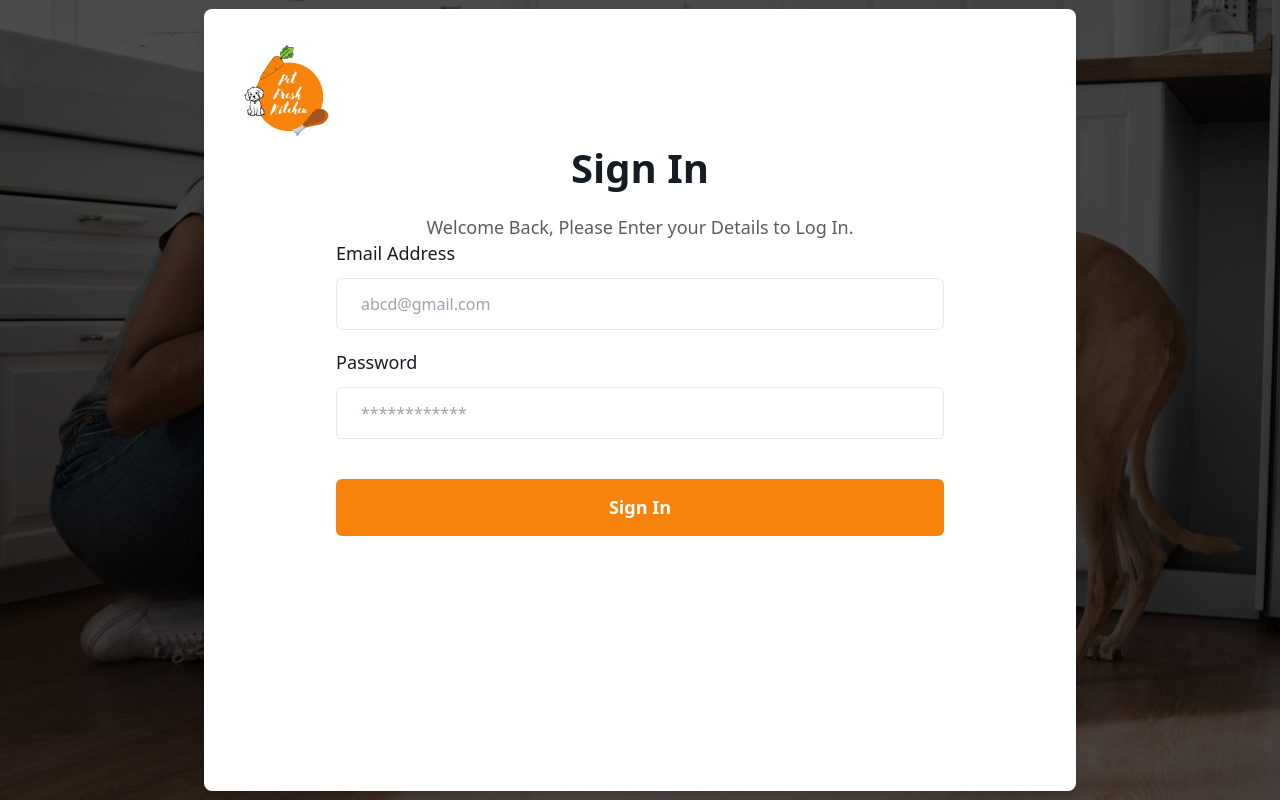
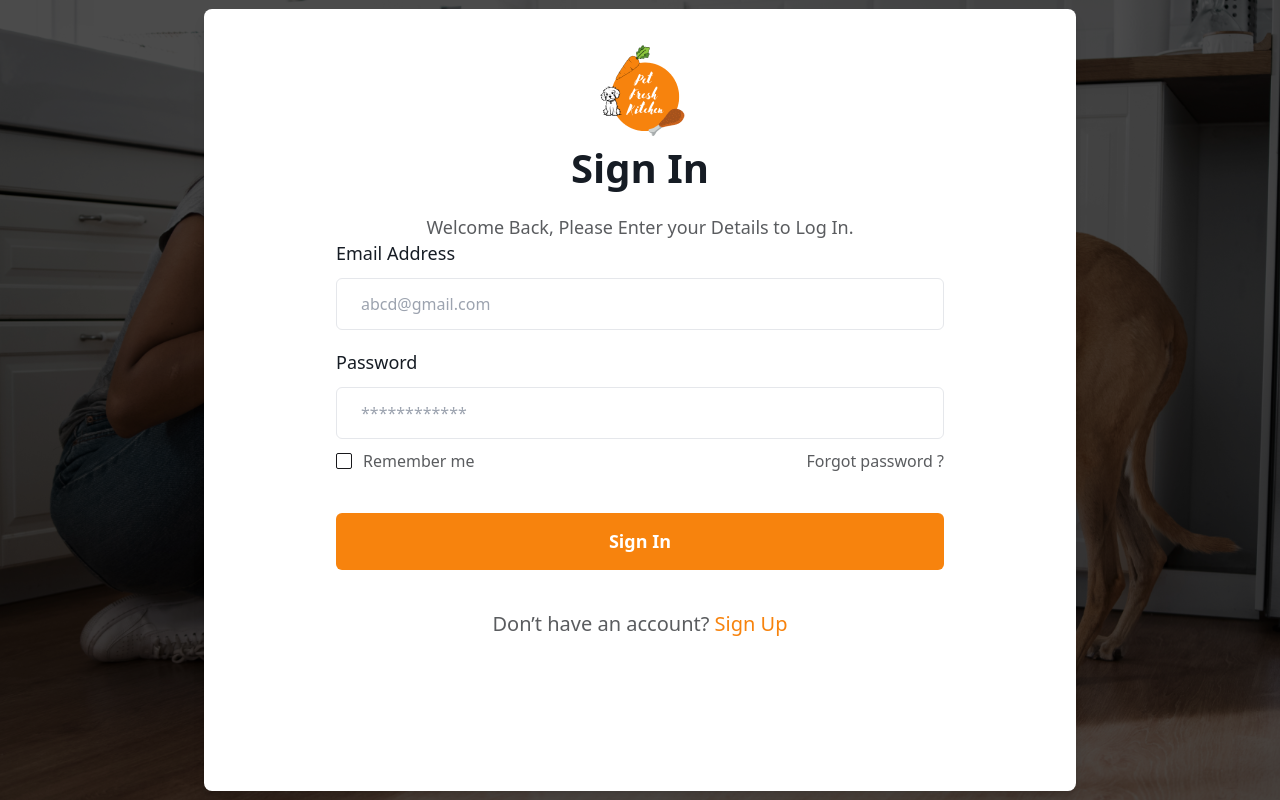
Before and after one commit to Farok-Hossain/pet-fresh-kitchen, a React (Vite) app: page /login in a window 1280 px wide. Built offline with nearby package versions, Linux system fonts and the light colour scheme.

Commit message:
Login page completed

```diff
--- a/package.json
+++ b/package.json
@@ -11,6 +11,7 @@
   },
   "dependencies": {
     "@radix-ui/react-accordion": "^1.2.2",
+    "@radix-ui/react-checkbox": "^1.1.3",
     "@radix-ui/react-select": "^2.1.4",
     "@radix-ui/react-slot": "^1.1.1",
     "class-variance-authority": "^0.7.1",
--- /dev/null
+++ b/src/components/ui/checkbox.jsx
@@ -0,0 +1,22 @@
+import * as React from "react"
+import * as CheckboxPrimitive from "@radix-ui/react-checkbox"
+import { Check } from "lucide-react"
+
+import { cn } from "@/lib/utils"
+
+const Checkbox = React.forwardRef(({ className, ...props }, ref) => (
+  <CheckboxPrimitive.Root
+    ref={ref}
+    className={cn(
+      "peer h-4 w-4 shrink-0 rounded-sm border border-zinc-200 border-zinc-900 ring-offset-white focus-visible:outline-none focus-visible:ring-2 focus-visible:ring-zinc-950 focus-visible:ring-offset-2 disabled:cursor-not-allowed disabled:opacity-50 data-[state=checked]:bg-zinc-900 data-[state=checked]:text-zinc-50 dark:border-zinc-800 dark:border-zinc-50 dark:ring-offset-zinc-950 dark:focus-visible:ring-zinc-300 dark:data-[state=checked]:bg-zinc-50 dark:data-[state=checked]:text-zinc-900",
+      className
+    )}
+    {...props}>
+    <CheckboxPrimitive.Indicator className={cn("flex items-center justify-center text-current")}>
+      <Check className="h-4 w-4" />
+    </CheckboxPrimitive.Indicator>
+  </CheckboxPrimitive.Root>
+))
+Checkbox.displayName = CheckboxPrimitive.Root.displayName
+
+export { Checkbox }
--- a/src/pages/LogIn/LogIn.jsx
+++ b/src/pages/LogIn/LogIn.jsx
@@ -1,12 +1,14 @@
 import loginBg from "../../assets/images/loginBg.jpg";
 import logo from "../../assets/images/logo.png"
+import { Checkbox } from "@/components/ui/checkbox"
+
 
 const Login = () => {
   return (
     <div className="h-screen flex items-center justify-center bg-cover bg-center relative" style={{ backgroundImage: `url(${loginBg})` }}>
       <div className="absolute inset-0 bg-black opacity-70"></div>
       <div className="bg-white w-[872px] h-[782px]  rounded-lg shadow-lg p-8  relative z-10">
-        <div>
+        <div className="flex justify-center">
             <img src={logo} alt="" />
         </div>
         <h2 className="text-[40px] font-semibold text-textGray text-center leading-[53px]">Sign In</h2>
@@ -32,12 +34,25 @@ const Login = () => {
               className="w-full h-[52px] border rounded-md pl-6 mt-3"
             />
           </div>
+
+          <div className="flex justify-between">
+          <div className="flex gap-[11px] items-center mt-[10px]">
+          <Checkbox  />
+          <h3 className="text-[#5A5C5F]">Remember me</h3>
+          </div>
+          <div className="mt-[10px]">
+            <h3 className="text-[16px] text-[#5A5C5F]">Forgot password ?</h3>
+          </div>
+          </div>
+
           <button
             type="submit"
             className="w-full bg-primaryOrange text-white text-[18px] font-semibold rounded-md mt-10 py-[15px]"
           >
             Sign In
           </button>
+
+          <h3 className="text-xl text-center mt-10 mb-[74px] text-[#5A5C5F]">Don’t have an account? <span className="text-primaryOrange">Sign Up</span></h3>
         </form>
       </div>
     </div>
```
Also changed, not shown: 2 other files (tests, documents, lock files or other folders).
